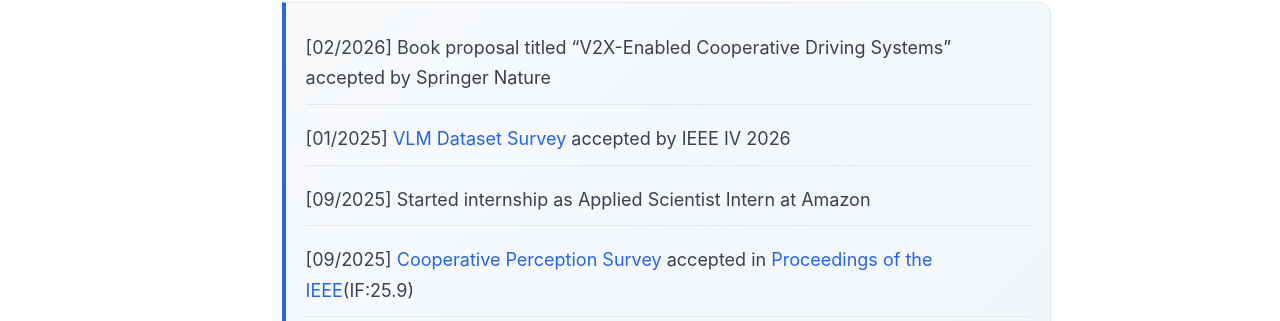
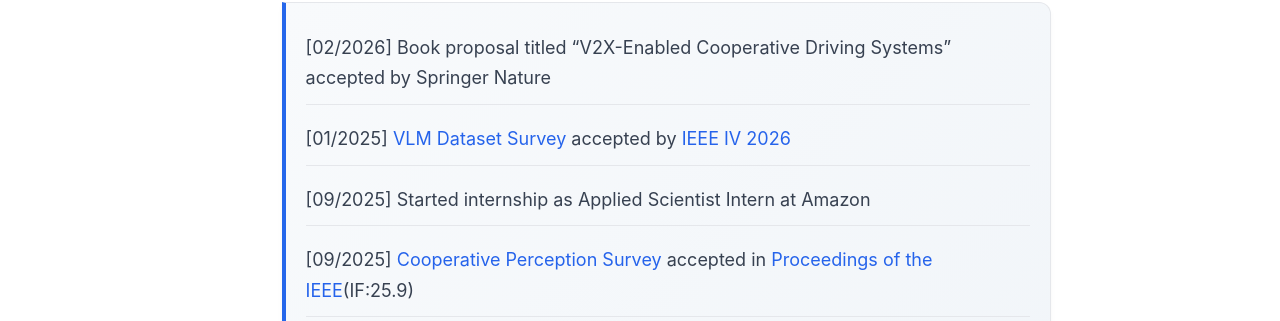
Before and after one commit to ChuhengWei/ChuhengWei.github.io, a Jekyll site: the page built from _pages/about.md, in a window 1280 px wide. Shown: the part 798-1119 px from the top of the page. Built offline with Jekyll 4.4.1, drawn with Linux system fonts in a browser that asks for light colours; some web fonts are replaced; some of the changed lines change nothing that is shown.

Commit message:
Update News

```diff
--- a/_pages/about.md
+++ b/_pages/about.md
@@ -25,7 +25,7 @@
 ======
 <div class="news-scroll" markdown="1">
 - [02/2026] Book proposal titled "V2X-Enabled Cooperative Driving Systems" accepted by Springer Nature
-- [01/2025] [VLM Dataset Survey](https://www.techrxiv.org/doi/full/10.36227/techrxiv.177203266.67901185) accepted by IEEE IV 2026
+- [01/2025] [VLM Dataset Survey](https://www.techrxiv.org/doi/full/10.36227/techrxiv.177203266.67901185) accepted by [IEEE IV 2026](https://ieee-iv.org/2026/)
 - [09/2025] Started internship as Applied Scientist Intern at Amazon
 - [09/2025] [Cooperative Perception Survey](https://ieeexplore.ieee.org/abstract/document/11186152/) accepted in [Proceedings of the IEEE](https://ieeexplore.ieee.org/xpl/tocresult.jsp?isnumber=4357935)(IF:25.9)
 - [08/2025] [One Paper](https://ieeexplore.ieee.org/abstract/document/11122292) accepted in R-AL
```
